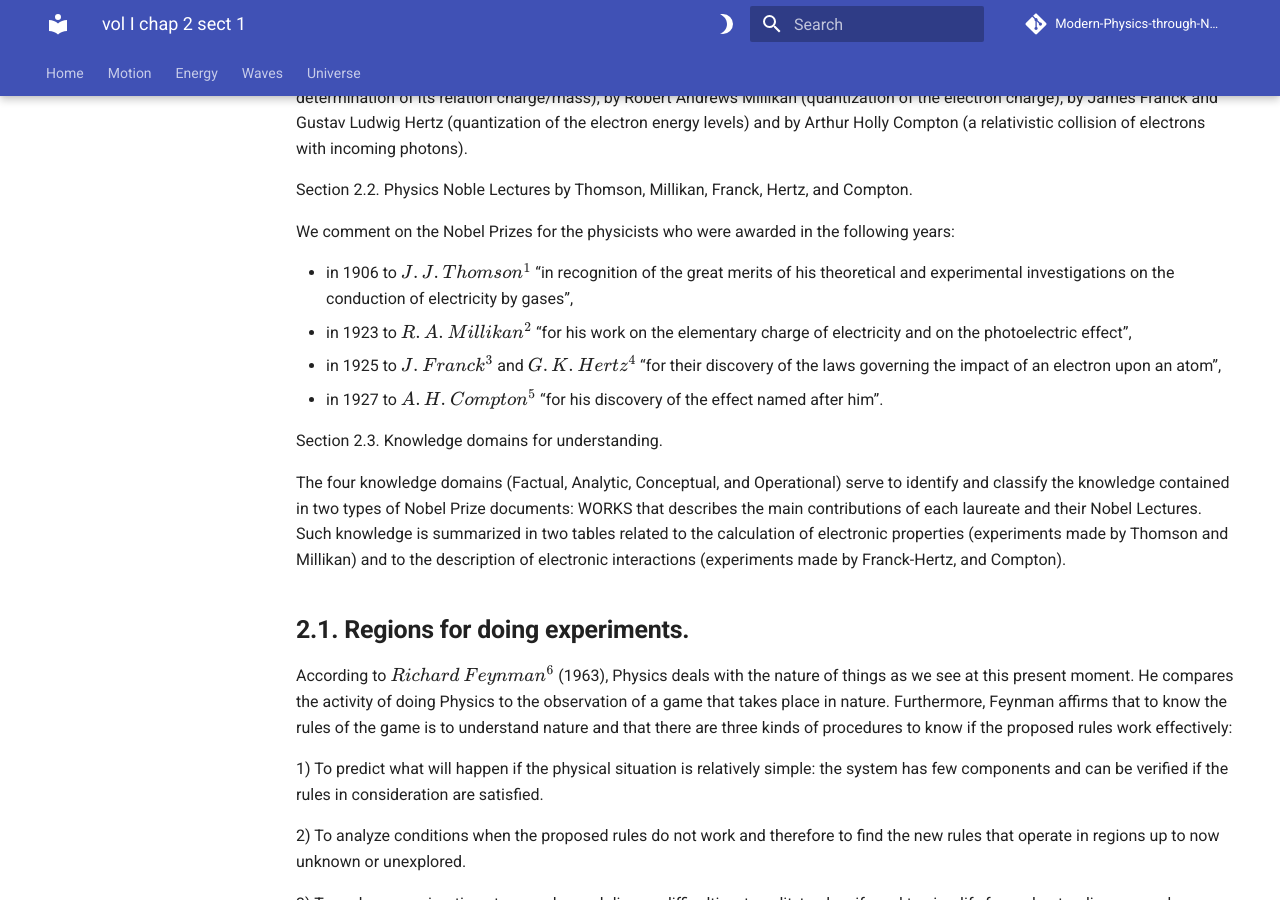
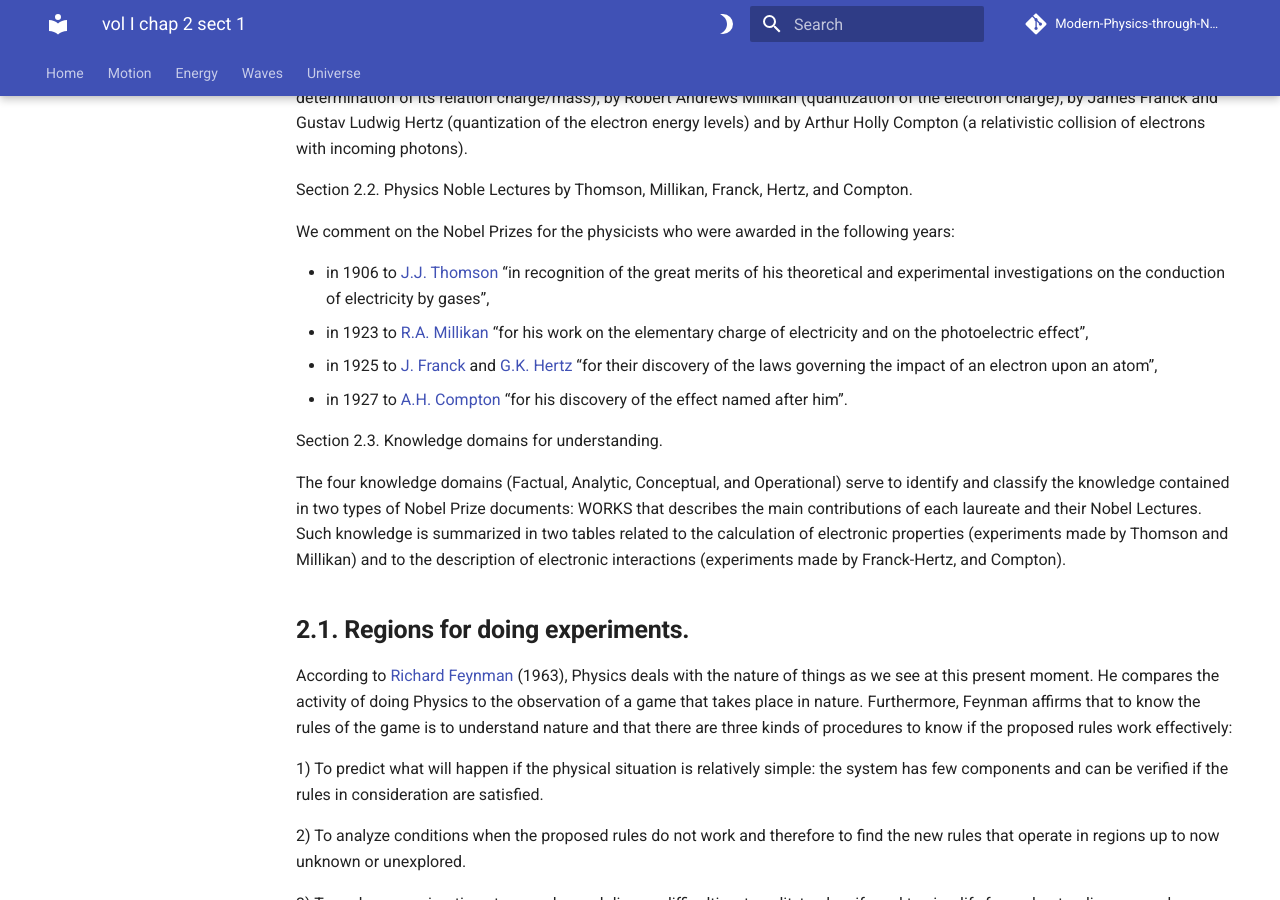
Before and after one commit to modphysnobel/modphysnobel.github.io, an MkDocs documentation site: the page built from docs/vol-I/vol-I-chap-2-sect-1.md, in a window 1280 px wide and 900 px high, scrolled down 880 px. Built offline with MkDocs 1.6.1 and Material for MkDocs 9.7.7, drawn with Linux system fonts in a browser that asks for light colours; some web fonts are replaced; comment, search, counter and statistics services are not loaded; some of the changed text lies outside the part shown.

Commit message:
Update vol-I-chap-2-sect-1.md

```diff
--- a/docs/vol-I/vol-I-chap-2-sect-1.md
+++ b/docs/vol-I/vol-I-chap-2-sect-1.md
@@ -30,10 +30,10 @@ Section 2.2. Physics Noble Lectures by Thomson, Millikan, Franck, Hertz, and Com
 
 We comment on the Nobel Prizes for the physicists who were awarded in the following years:
 
-- in 1906 to $J.J.$ $Thomson^1$ “in recognition of the great merits of his theoretical and experimental investigations on the conduction of electricity by gases”,
-- in 1923 to $R.A.$ $Millikan^2$ “for his work on the elementary charge of electricity and on the photoelectric effect”,
-- in 1925 to $J.$ $Franck^3$ and $G.K.$ $Hertz^4$ “for their discovery of the laws governing the impact of an electron upon an atom”,
-- in 1927 to $A.H.$ $Compton^5$ “for his discovery of the effect named after him”.
+- in 1906 to [J.J. Thomson](https://en.wikipedia.org/wiki/J._J._Thomson) “in recognition of the great merits of his theoretical and experimental investigations on the conduction of electricity by gases”,
+- in 1923 to [R.A. Millikan](https://en.wikipedia.org/wiki/Robert_Andrews_Millikan) “for his work on the elementary charge of electricity and on the photoelectric effect”,
+- in 1925 to [J. Franck](https://en.wikipedia.org/wiki/James_Franck) and [G.K. Hertz](https://en.wikipedia.org/wiki/Gustav_Ludwig_Hertz) “for their discovery of the laws governing the impact of an electron upon an atom”,
+- in 1927 to [A.H. Compton](https://en.wikipedia.org/wiki/Arthur_Compton) “for his discovery of the effect named after him”.
 
 Section 2.3. Knowledge domains for understanding.
 
@@ -41,7 +41,7 @@ The four knowledge domains (Factual, Analytic, Conceptual, and Operational) serv
 
 ## **2.1. Regions for doing experiments.**
 
-According to $Richard$ $Feynman^6$ (1963), Physics deals with the nature of things as we see at this present moment. He compares the activity of doing Physics to the observation of a game that takes place in nature. Furthermore, Feynman affirms that to know the rules of the game is to understand nature and that there are three kinds of procedures to know if the proposed rules work effectively:
+According to [Richard Feynman](https://en.wikipedia.org/wiki/Richard_Feynman) (1963), Physics deals with the nature of things as we see at this present moment. He compares the activity of doing Physics to the observation of a game that takes place in nature. Furthermore, Feynman affirms that to know the rules of the game is to understand nature and that there are three kinds of procedures to know if the proposed rules work effectively:
 
 1)	To predict what will happen if the physical situation is relatively simple: the system has few components and can be verified if the rules in consideration are satisfied.
 
```
Also changed, not shown: other parts of docs/vol-I/vol-I-chap-2-sect-1.md (+4 -4 lines).
